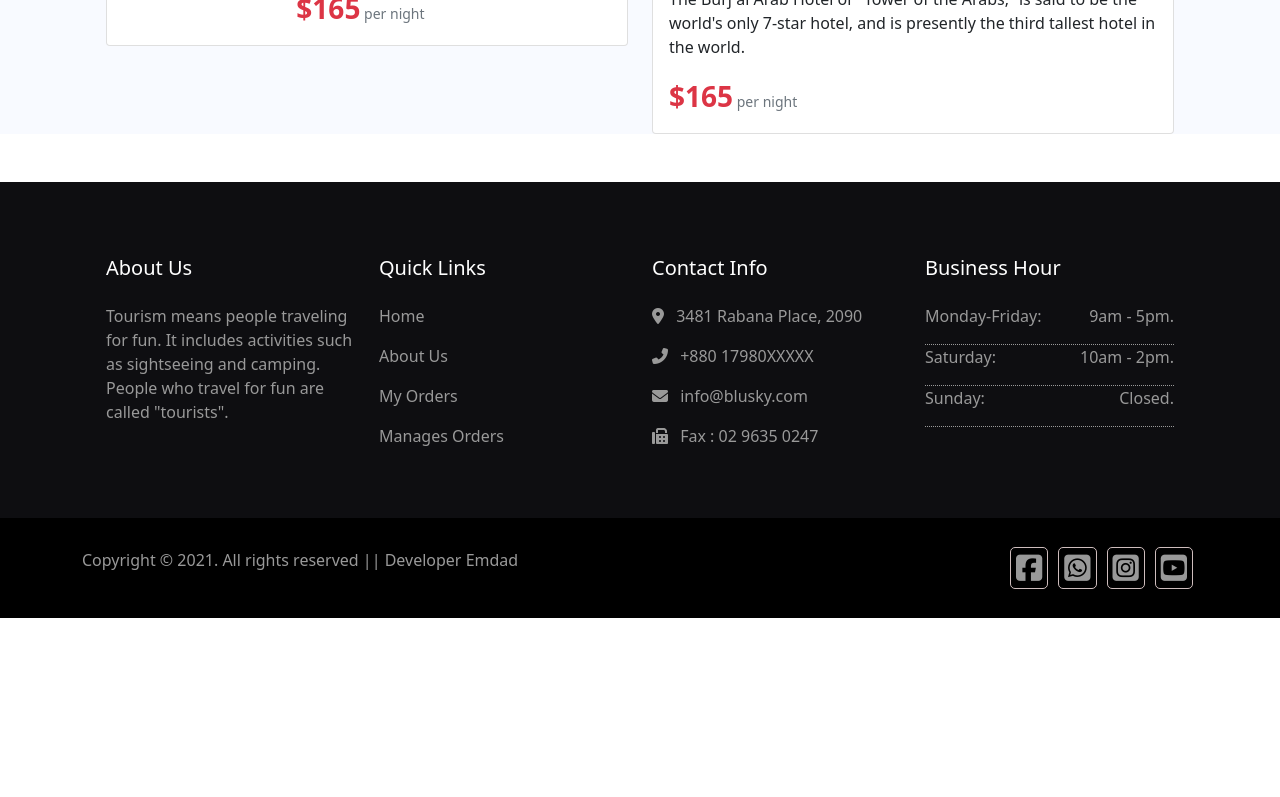
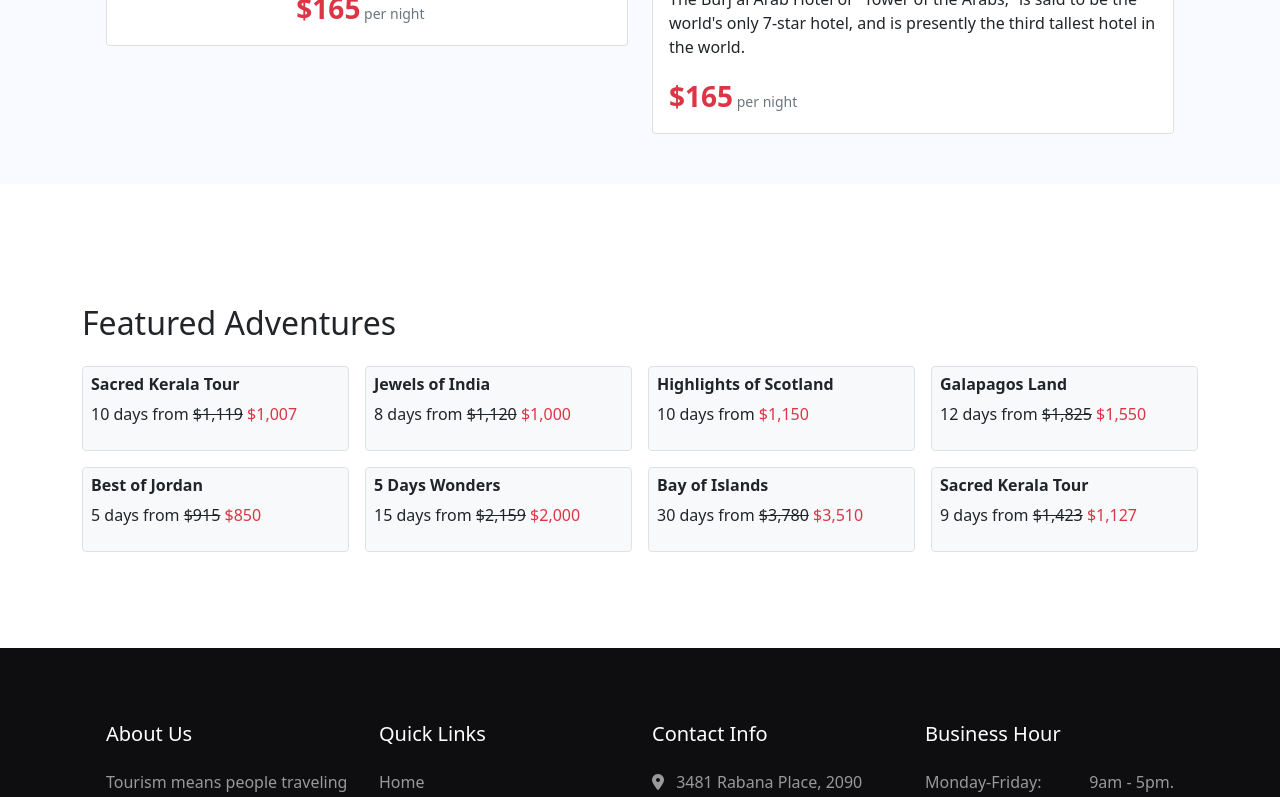
Before and after one commit to developeremdad/tourism-client-site, a React (Create React App) app: page / in a window 1280 px wide. Shown: the part 1954-2751 px from the top of the page. Before the commit the page ends 2572 px from the top, so only its background shows below. Built offline with nearby package versions, Linux system fonts and the light colour scheme; no server answers.

Commit message:
add a section to home page

```diff
--- a/src/Components/Home/DetailsService/DetailsService.js
+++ b/src/Components/Home/DetailsService/DetailsService.js
@@ -8,7 +8,7 @@ import { Spinner } from 'react-bootstrap';
 const DetailsService = () => {
     const { user } = useAuth();
     const { email, displayName } = user;
-    const status = 'pending';
+    const status = 'Pending';
     const { serviceId } = useParams();
     const [service, setService] = useState({});
     const { img, name, description, place, price } = service;
--- a/src/Components/Home/Home/Home.css
+++ b/src/Components/Home/Home/Home.css
@@ -1,6 +1,7 @@
 .hotel-container{
     background-color: #f8faff;
     margin-top: 50px;
+    padding-bottom: 50px;
 }
 .hotel-header{
     padding: 70px 0;
--- a/src/Components/Home/Home/Home.js
+++ b/src/Components/Home/Home/Home.js
@@ -10,10 +10,12 @@ const Home = () => {
     return (
         <div>
             <BannerSection />
+
+            {/* services section  */}
             <Services />
 
-            {/* add hotels  */}
-            <div className="hotel-container">
+            {/* add hotels section */}
+            <section className="hotel-container">
                 <div className="container text-center hotel-header">
                     <h1 className="mb-3">POPULAR HOTELS</h1>
                     <p>They provide the luxury of living in the heart of the city without compromising on the views.</p>
@@ -62,7 +64,67 @@ const Home = () => {
                         </div>
                     </div>
                 </div>
-            </div>
+            </section>
+            {/* end hotels section  */}
+
+            {/* start Featured Adventures section  */}
+
+            <section>
+                <div className="container my-5 py-5">
+                    <h2 className="my-4">Featured Adventures</h2>
+                    <div className="row row-cols-2 row-cols-lg-4 row-cols-md-3 row-cols-1 g-2 g-lg-3">
+                        <div className="col">
+                            <div className="bg-light p-2 border rounded">
+                                <h6 className="fw-bold">Sacred Kerala Tour</h6>
+                                <p>10 days from <del>$1,119</del><span className="text-danger"> $1,007</span></p>
+                            </div>
+                        </div>
+                        <div className="col">
+                            <div className="bg-light p-2 border rounded">
+                                <h6 className="fw-bold">Jewels of India</h6>
+                                <p>8 days from <del>$1,120</del><span className="text-danger"> $1,000</span></p>
+                            </div>
+                        </div>
+                        <div className="col">
+                            <div className="bg-light p-2 border rounded">
+                                <h6 className="fw-bold">Highlights of Scotland</h6>
+                                <p>10 days from <span className="text-danger"> $1,150</span></p>
+                            </div>
+                        </div>
+                        <div className="col">
+                            <div className="bg-light p-2 border rounded">
+                                <h6 className="fw-bold">Galapagos Land</h6>
+                                <p>12 days from <del>$1,825</del><span className="text-danger"> $1,550</span></p>
+                            </div>
+                        </div>
+                        <div className="col">
+                            <div className="bg-light p-2 border rounded">
+                                <h6 className="fw-bold">Best of Jordan</h6>
+                                <p>5 days from <del>$915</del><span className="text-danger"> $850</span></p>
+                            </div>
+                        </div>
+                        <div className="col">
+                            <div className="bg-light p-2 border rounded">
+                                <h6 className="fw-bold">5 Days Wonders</h6>
+                                <p>15 days from <del>$2,159</del><span className="text-danger"> $2,000</span></p>
+                            </div>
+                        </div>
+                        <div className="col">
+                            <div className="bg-light p-2 border rounded">
+                                <h6 className="fw-bold">Bay of Islands</h6>
+                                <p>30 days from <del>$3,780</del><span className="text-danger"> $3,510</span></p>
+                            </div>
+                        </div>
+                        <div className="col">
+                            <div className="bg-light p-2 border rounded">
+                                <h6 className="fw-bold">Sacred Kerala Tour</h6>
+                                <p>9 days from <del> $1,423</del><span className="text-danger"> $1,127</span></p>
+                            </div>
+                        </div>
+
+                    </div>
+                </div>
+            </section>
         </div>
     );
 };
--- /dev/null
+++ b/src/Components/PrivatePages/ManageOrder/ManageOrder.css
@@ -0,0 +1,25 @@
+.manage-container{
+    background-color: #ffff;
+    margin: 15px 0;
+}
+.update-btn{
+    border: none;
+    background-color: rgb(167, 167, 228);
+    color: black;
+    font-weight: bold;
+    margin-right: 15px;
+    padding: 5px 20px;
+    border-radius: 5px;
+}
+.update-btn:hover{
+    background-color: rgb(186, 186, 229);
+}
+
+.delete-btn{
+    border: 1px solid black;
+    color: tomato;
+}
+.delete-btn:hover{
+    border: 1px solid red;
+    color: black;
+}
--- a/src/Components/PrivatePages/ManageOrder/ManageOrder.js
+++ b/src/Components/PrivatePages/ManageOrder/ManageOrder.js
@@ -1,4 +1,5 @@
 import React, { useEffect, useState } from 'react';
+import './ManageOrder.css';
 
 const ManageOrder = (props) => {
     const { name, email, phone, price, status, _id } = props.order;
@@ -50,18 +51,18 @@ const ManageOrder = (props) => {
         }
     }
     return (
-        <div className="container mx-auto row g-4 border-bottom">
+        <div className="container mx-auto row manage-container py-3 shadow">
             <div className="col-lg-5 col-md-5 col-12">
-                <p>{name}</p>
-                <p>{email}</p>
+                <p className="text-primary fs-5"><span><i className="fas fa-plane-departure me-2 text-dark"></i></span>{name}</p>
+                <p><span><i className="fas fa-envelope me-2"></i></span>{email}</p>
             </div>
             <div className="col-lg-4 col-md-4 col-12">
-                <p><small>{phone}</small></p>
-                <p>${price}</p>
+                <p><small><span><i className="fas fa-phone-alt me-2"></i></span>{phone}</small></p>
+                <p className="text-danger fs-5"><span><i className="fas fa-dollar-sign me-2 text-dark"></i></span>${price}</p>
             </div>
-            <div className="col-lg-3 col-md-3 col-12">
-                <button onClick={() => handleUpdateStatus(_id)}>{status}</button>
-                <button onClick={() => handleCancelOrder(_id)}>Delete</button>
+            <div className="col-lg-3 col-md-3 col-12 d-flex align-items-center">
+                <button className="update-btn" onClick={() => handleUpdateStatus(_id)}>{status}</button>
+                <button className="delete-btn" onClick={() => handleCancelOrder(_id)}><span><i className="fas fa-times"></i></span></button>
             </div>
         </div >
     );
--- a/src/Components/PrivatePages/ManageOrders/ManageOrders.js
+++ b/src/Components/PrivatePages/ManageOrders/ManageOrders.js
@@ -18,8 +18,10 @@ const ManageOrders = () => {
     }
     return (
         <div>
-            <div className="bg-light p-5 my-4">
+            <div className="bg-light p-5 my-5">
                 {
+                    orders.length
+                        ?
                         orders.map(order => (
                             <ManageOrder
                                 order={order}
@@ -28,6 +30,8 @@ const ManageOrders = () => {
                                 updateStatus={updateStatus}
                             />
                         ))
+                        :
+                        <h2 className="text-center text-warning">Order Not Found</h2>
                 }
             </div>
         </div>
--- a/src/Components/PrivatePages/MyOrders/MyOrders.js
+++ b/src/Components/PrivatePages/MyOrders/MyOrders.js
@@ -22,6 +22,8 @@ const MyOrders = () => {
         <div className="bg-light p-5 my-4">
             <div className="container mx-auto row g-4">
                 {
+                    orders.length
+                        ?
                         orders.map(order => (
                             <MyOrder
                                 key={order._id}
@@ -29,6 +31,8 @@ const MyOrders = () => {
                                 handleCheckIsDelted={handleCheckIsDelted}
                             />
                         ))
+                        :
+                        <h2 className="text-center text-warning">Order Not Found</h2>
                 }
             </div>
         </div>
```
Also changed, not shown: src/Components/Hooks/useFirebase.js (+4 -32 lines). Lines whose indentation alone changed are shown as unchanged.
